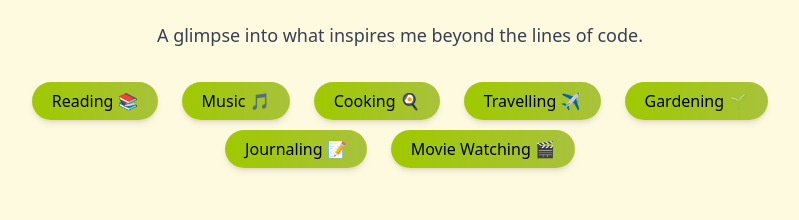
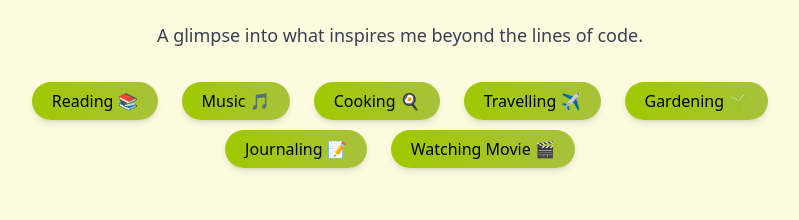
Before and after one commit to AlishaBano04/My-Portfolio, a React (Create React App) app: page / in a window 1280 px wide. Shown: the part 4123-4343 px from the top of the page, without its empty margins (240-1039 px from the left). Built offline with nearby package versions, Linux system fonts and the light colour scheme.

Commit message:
Changes to be commited

```diff
--- a/src/sections/Beyond.jsx
+++ b/src/sections/Beyond.jsx
@@ -51,7 +51,7 @@ const interests = [
     preferences: ["Gratitude logs", "Daily reflections", "Goal setting"],
   },
   {
-    name: "Movie Watching",
+    name: "Watching Movie",
     icon: "🎬",
     preferences: ["Up", "Wake Up Sid", "The Social Network"],
   },
```
